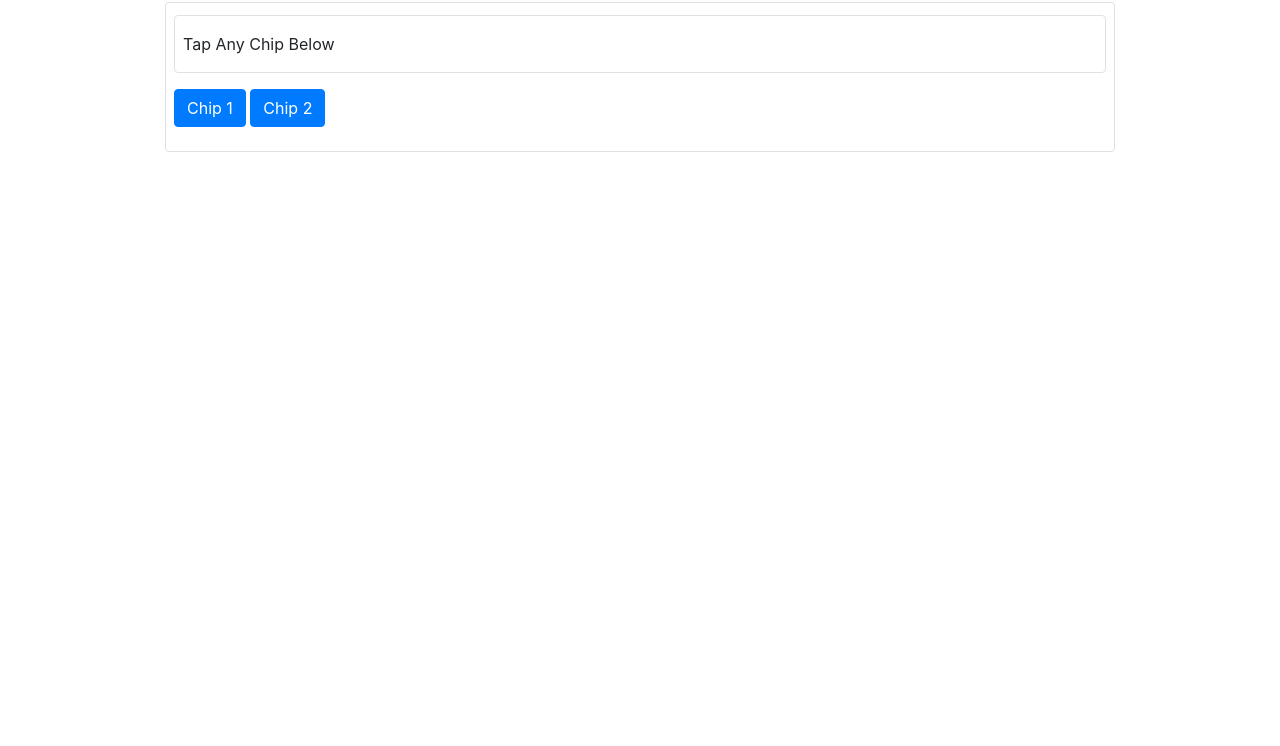
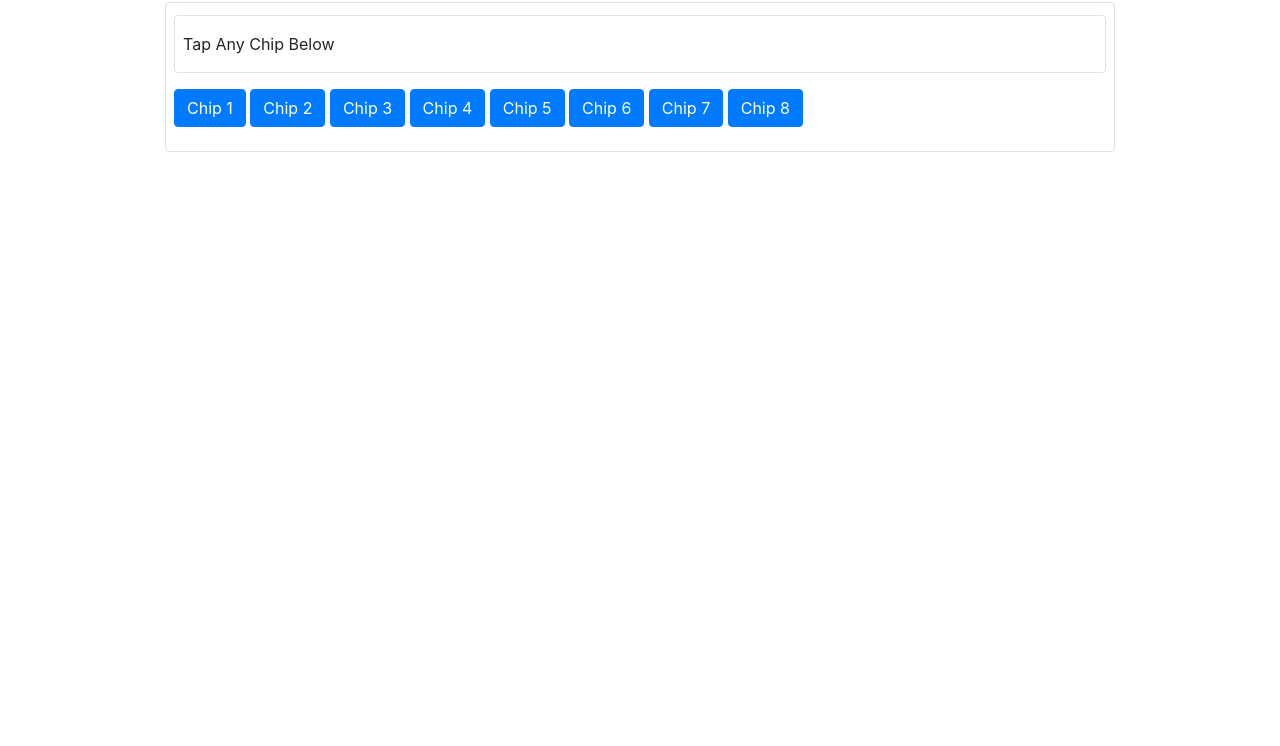
Before and after one commit to shhdharmen/Chip-In-Motion, a plain HTML site: page index.html in a window 1280 px wide. Shown: the part 54-800 px from the top of the page. Drawn offline with nearby package versions, Linux system fonts and the light colour scheme.

Commit message:
multiple btns

```diff
--- a/index.html
+++ b/index.html
@@ -30,6 +30,12 @@
         <div class="chip-container" id="chipCotainer">
           <button type="button" class="btn btn-primary mb-3 chip-btn" value="Chip_1" onclick="addToSelectedItem(this)">Chip 1</button>
           <button type="button" class="btn btn-primary mb-3 chip-btn" value="Chip_2" onclick="addToSelectedItem(this)">Chip 2</button>
+          <button type="button" class="btn btn-primary mb-3 chip-btn" value="Chip_1" onclick="addToSelectedItem(this)">Chip 3</button>
+          <button type="button" class="btn btn-primary mb-3 chip-btn" value="Chip_2" onclick="addToSelectedItem(this)">Chip 4</button>
+          <button type="button" class="btn btn-primary mb-3 chip-btn" value="Chip_1" onclick="addToSelectedItem(this)">Chip 5</button>
+          <button type="button" class="btn btn-primary mb-3 chip-btn" value="Chip_2" onclick="addToSelectedItem(this)">Chip 6</button>
+          <button type="button" class="btn btn-primary mb-3 chip-btn" value="Chip_1" onclick="addToSelectedItem(this)">Chip 7</button>
+          <button type="button" class="btn btn-primary mb-3 chip-btn" value="Chip_2" onclick="addToSelectedItem(this)">Chip 8</button>
         </div>
       </div>
     </div>
--- a/index.js
+++ b/index.js
@@ -1,4 +1,3 @@
-// $(document).ready(function () {
 let selectedItems = [];
 let chipBtns;
 let selectedChipBtns;
@@ -34,10 +33,26 @@ function addToSelectedItem(ele) {
 
     initChipBtns();
     for (let i = 0; i < chipBtns.length; i++) {
+        let left = $(chipBtns[i]).css('left');
+        left = left.substring(0, left.length - 2);
+        let top = $(chipBtns[i]).css('top');
+        top = top.substring(0, top.length - 2);
+        let chiPos = {
+            left: +left,
+            top: +top
+        }
         $(chipBtns[i]).addClass('position-absolute');
-        $(chipBtns[i]).animate({
-            left: '-' + ($(ele).width() - 30 - 12 - 3) + 'px'
-        }, 500);
+        if (chiPos.left > pos.left && chiPos.top === pos.top) {
+            $(chipBtns[i]).animate({
+                left: '-=' + ($(ele).width() + 30) + 'px'
+            }, 500);
+        }
+        // else if (chiPos.top > pos.top && chiPos.left < pos.left) {
+        //     $(chipBtns[i]).animate({
+        //         top: '-=' + ($(ele).height()) + 'px',
+        //         right: '+=' + ($(ele).width() + 30) + 'px'
+        //     }, 500);
+        // }
     }
 
     $(ele).addClass('position-absolute');
@@ -51,14 +66,6 @@ function addToSelectedItem(ele) {
     if (selectedItems.length === 0) {
         helpLabel.innerHTML = '&nbsp;';
     }
-    // selectedItems.push(value);
-    // let newSelectedChip = getNewSelectedChipBtn();
-    // newSelectedChip.setAttribute('value', value);
-    // newSelectedChip.innerHTML = value;
-    // selectedChipContainer.appendChild(newSelectedChip);
-    // initSelectedChipBtns();
-    // ele.classList.add('fadeOut');
-    // chipCotainer.removeChild(ele)
 }
 
 function removeFromSelectedItem(ele) {
@@ -89,4 +96,3 @@ function getNewChipBtn() {
     chipBtn.className += 'btn btn-primary mb-3 chip-btn animated fadeIn';
     return chipBtn;
 }
-// });
```
